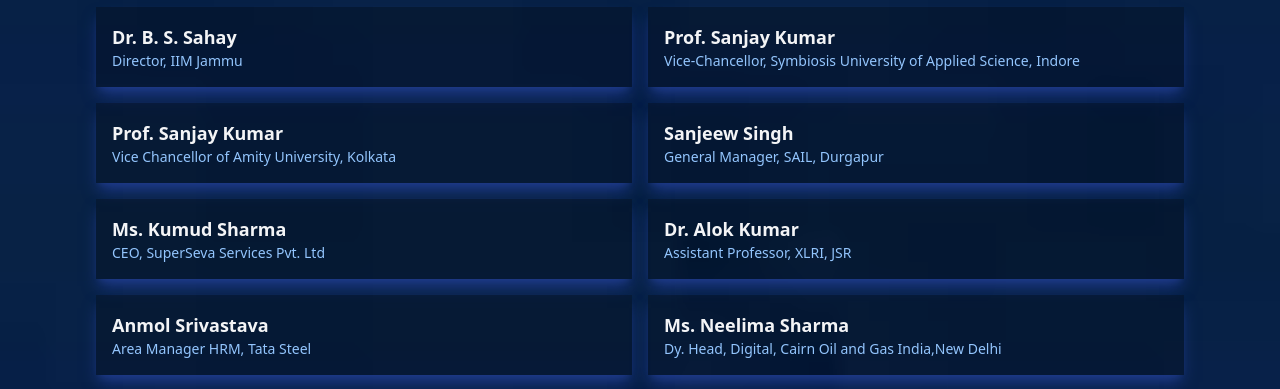
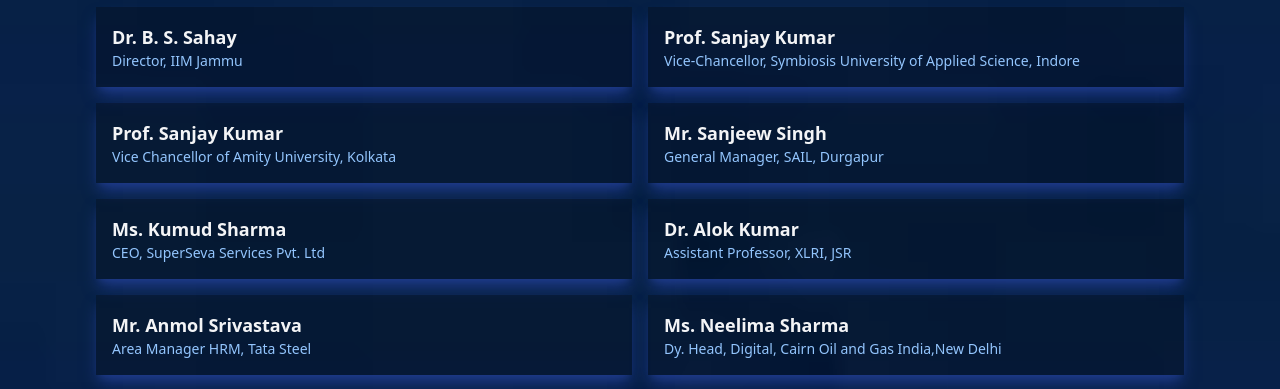
Before and after one commit to sasm25/SASM, a React (Vite) app: page /org-committee in a window 1280 px wide. Shown: the part 1193-1582 px from the top of the page. Built offline with nearby package versions, Linux system fonts and the light colour scheme.

Commit message:
Add academic titles to organizing committee members' names

```diff
--- a/src/Component/Pages/Organizing-Committee.jsx
+++ b/src/Component/Pages/Organizing-Committee.jsx
@@ -172,7 +172,7 @@
         position: "Vice Chancellor of Amity University, Kolkata",
       },
       {
-        name: "Sanjeew Singh",
+        name: "Mr. Sanjeew Singh",
         position: "General Manager, SAIL, Durgapur",
       },
       {
@@ -184,7 +184,7 @@
         position: "Assistant Professor, XLRI, JSR",
       },
       {
-        name: "Anmol Srivastava",
+        name: "Mr. Anmol Srivastava",
         position: "Area Manager HRM, Tata Steel",
       },
       {
@@ -234,7 +234,7 @@
   //       position: "The University of Manchester, UK",
   //     },
   //     {
-  //       name: "Shailendra K Suman",
+  //       name: "Mr. Shailendra K Suman",
   //       position: "CEO, TVL International, USA",
   //     },
   //     {
```
